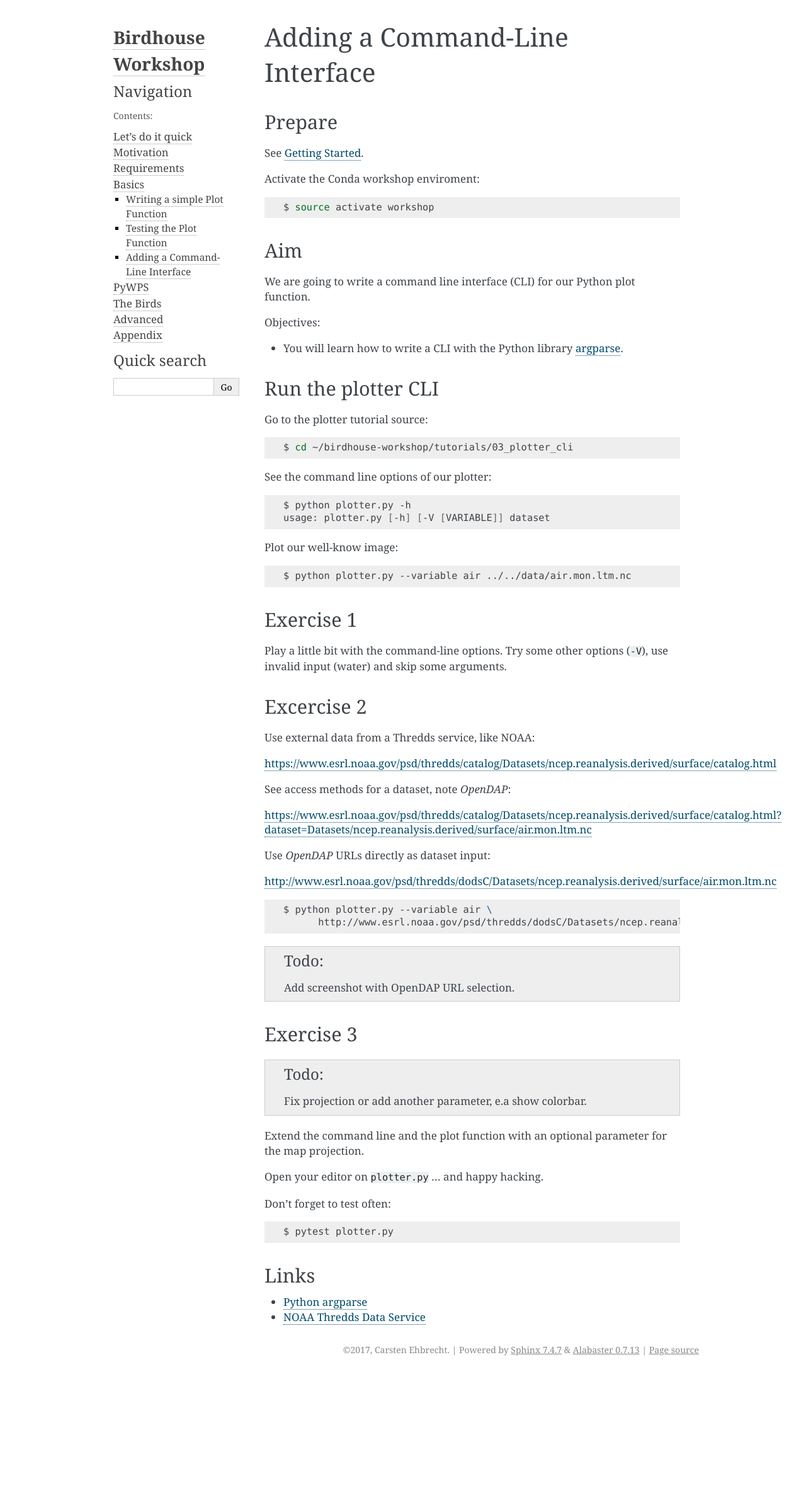
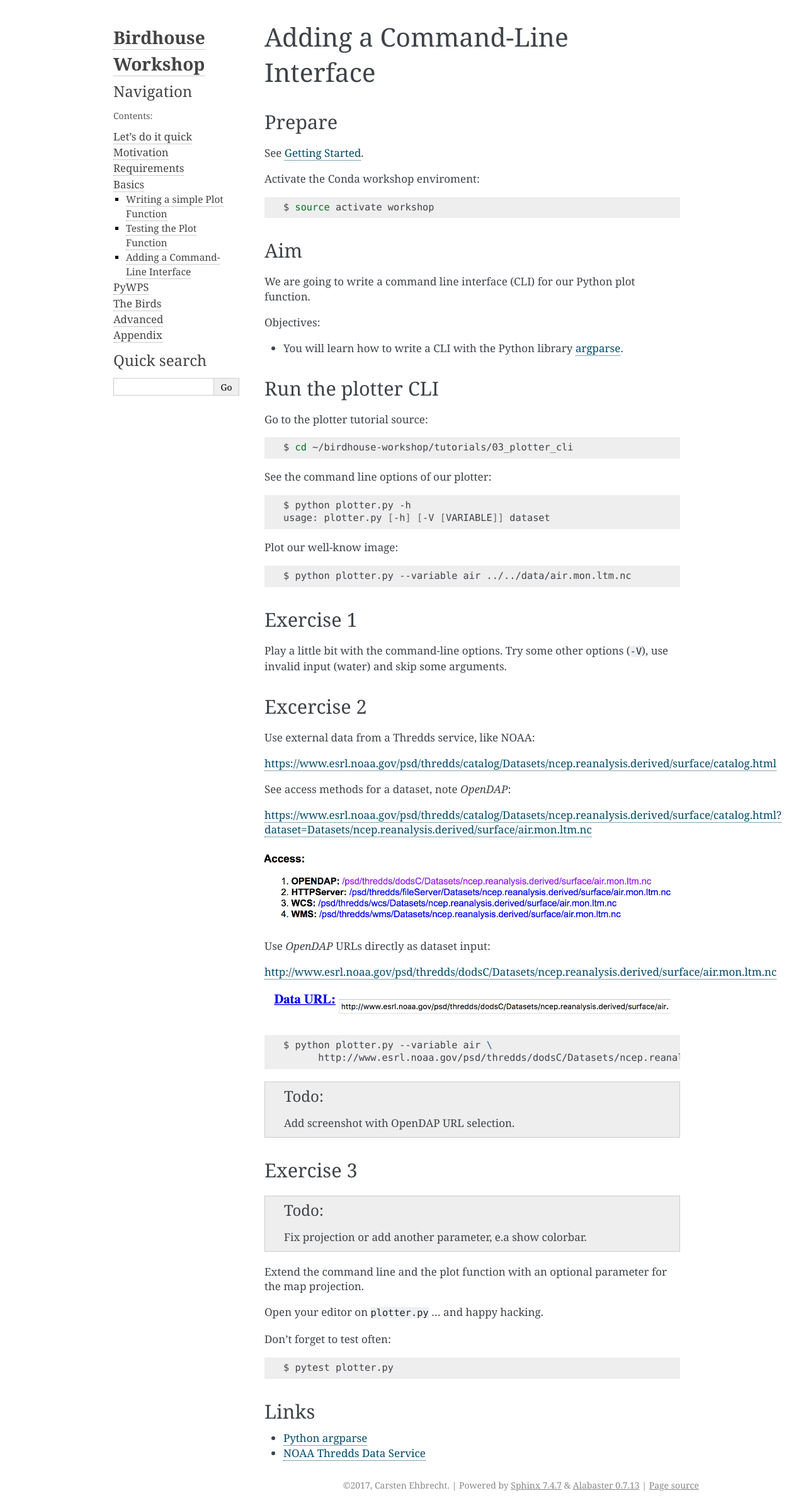
Before and after one commit to bird-house/birdhouse-workshop, a Sphinx documentation site: the page built from docs/source/basics/plotter_cli.rst, in a window 1280 px wide. Shown: the whole page at 63% size. Built offline with Sphinx 7.4.7, drawn with Linux system fonts in a browser that asks for light colours; before the commit the page ends 2182 px from its top, so only the background shows below that.

Commit message:
added opendap images

```diff
--- a/docs/source/basics/plotter_cli.rst
+++ b/docs/source/basics/plotter_cli.rst
@@ -63,9 +63,13 @@ See access methods for a dataset, note *OpenDAP*:
 
 https://www.esrl.noaa.gov/psd/thredds/catalog/Datasets/ncep.reanalysis.derived/surface/catalog.html?dataset=Datasets/ncep.reanalysis.derived/surface/air.mon.ltm.nc
 
+.. image:: ../_static/thredds-access-urls.png
+
 Use *OpenDAP* URLs directly as dataset input:
 
 http://www.esrl.noaa.gov/psd/thredds/dodsC/Datasets/ncep.reanalysis.derived/surface/air.mon.ltm.nc
+
+.. image:: ../_static/opendap-data-url.png
 
 .. code-block:: bash
 
```
Also changed, not shown: docs/source/_static/opendap-data-url.png (added), docs/source/_static/thredds-access-urls.png (added).
